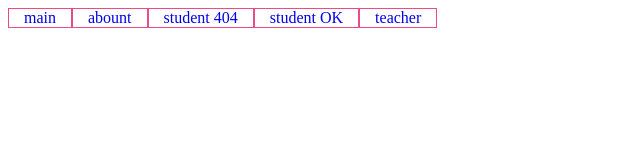
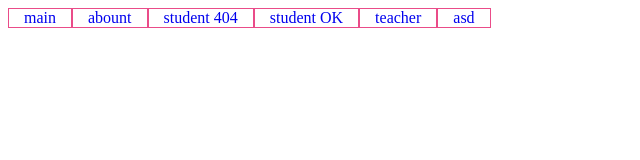
Before and after one commit to jjtjs159-jg/react_next, a Next.js app: page / in a window 1280 px wide. Shown: the top 160 px of the page, without its empty margins (0-640 px from the left). Built offline with nearby package versions, Linux system fonts and the light colour scheme.

Commit message:
prerender method test code

```diff
--- a/src/components/headers/Header.tsx
+++ b/src/components/headers/Header.tsx
@@ -20,6 +20,9 @@
             <div className={styles.nav}>
                 <Link href="/teacher">teacher</Link>
             </div>
+            <div className={styles.nav}>
+                <Link href="/asd">asd</Link>
+            </div>
         </Fragment>
     );
 };
--- a/src/pages/teacher/index.tsx
+++ b/src/pages/teacher/index.tsx
@@ -13,7 +13,6 @@
  * or GetServerSideProps
  */
 export const getServerSideProps: GetServerSideProps<Props> = async () => {
-    console.log(process.env.API_URL);
     const res = await axios({
         method: 'GET',
         url: process.env.API_URL + '/teacher',
```
Also changed, not shown: src/containers/student/index.tsx (+8 -0 lines).
